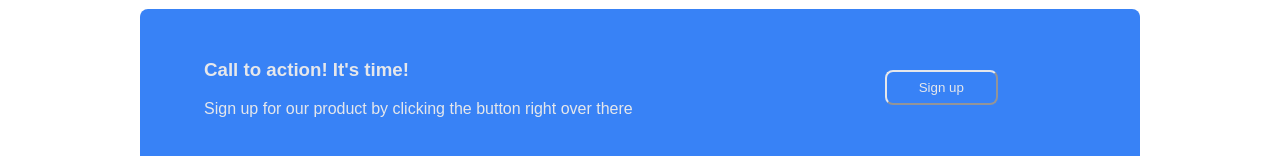
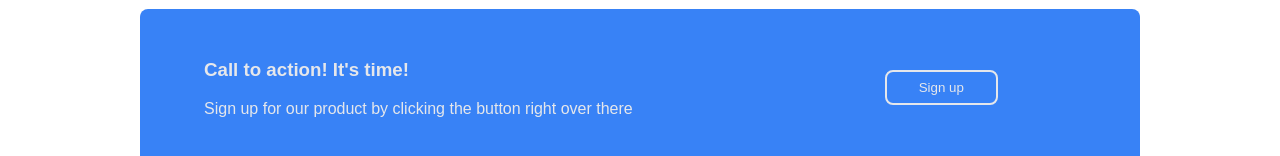
Before and after one commit to Danfeng-Danny-Wang/landing-page, a plain HTML site: page index.html in a window 1280 px wide. Shown: the part 1511-1667 px from the top of the page. Drawn offline with Linux system fonts and the light colour scheme.

Commit message:
Add border width and style to cta button

```diff
--- a/style.css
+++ b/style.css
@@ -195,7 +195,7 @@ header a {
 .action-button button {
   background-color: #3882f6;
   color: #e5e7eb;
-  border-color: #e5e7eb;
+  border: 2px solid #e5e7eb;
   padding: 8px 32px;
   border-radius: 8px;
   cursor: pointer;
```
